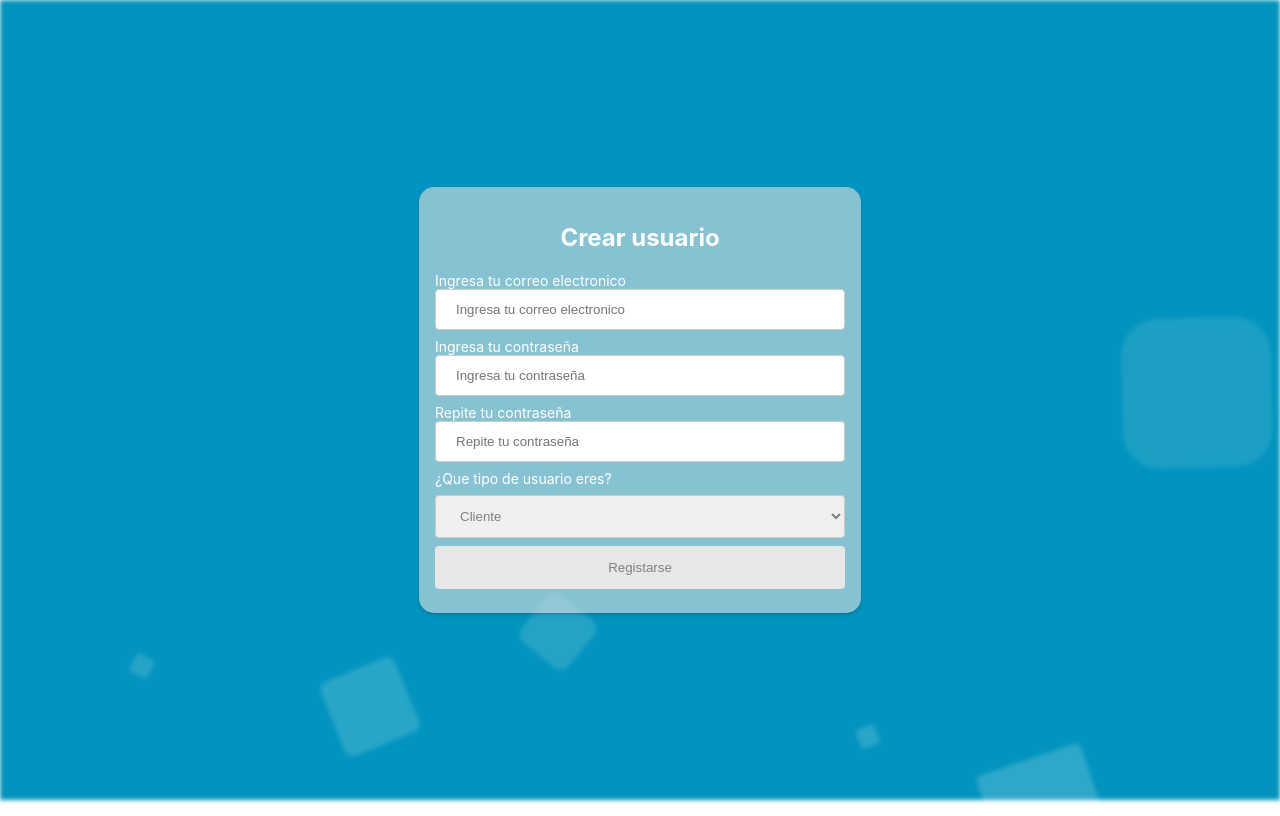
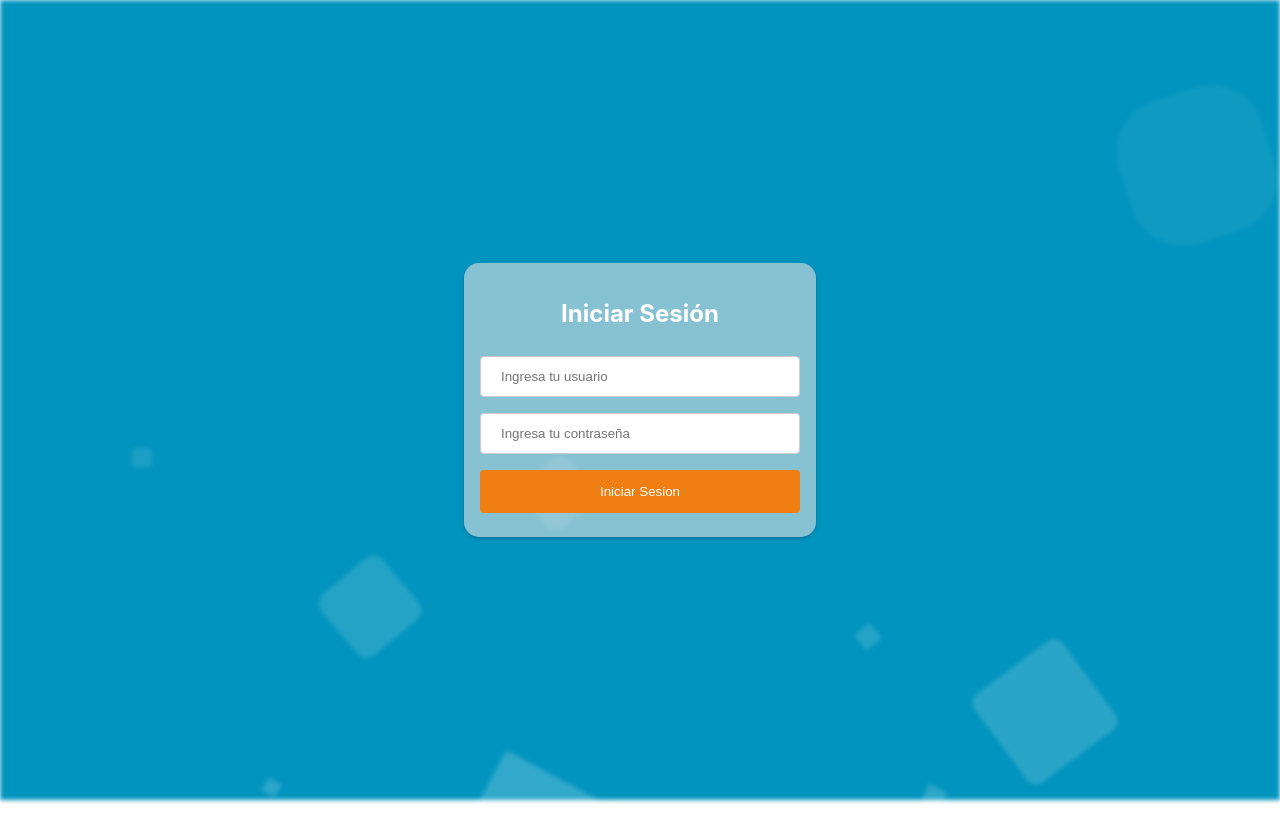
Before and after one commit to sgonzaec/cita-express-frontend-react, a React (Create React App) app: page /login in a window 1280 px wide. Shown: the top 816 px of the page. Built offline with nearby package versions, Linux system fonts and the light colour scheme.

Commit message:
feat: create router

```diff
--- a/public/index.html
+++ b/public/index.html
@@ -10,34 +10,11 @@
       content="Web site created using create-react-app"
     />
     <link rel="apple-touch-icon" href="%PUBLIC_URL%/logo192.png" />
-    <!--
-      manifest.json provides metadata used when your web app is installed on a
-      user's mobile device or desktop. See https://developers.google.com/web/fundamentals/web-app-manifest/
-    -->
     <link rel="manifest" href="%PUBLIC_URL%/manifest.json" />
-    <!--
-      Notice the use of %PUBLIC_URL% in the tags above.
-      It will be replaced with the URL of the `public` folder during the build.
-      Only files inside the `public` folder can be referenced from the HTML.
-
-      Unlike "/favicon.ico" or "favicon.ico", "%PUBLIC_URL%/favicon.ico" will
-      work correctly both with client-side routing and a non-root public URL.
-      Learn how to configure a non-root public URL by running `npm run build`.
-    -->
-    <title>React App</title>
+    <title>CitaExpress</title>
   </head>
   <body>
     <noscript>You need to enable JavaScript to run this app.</noscript>
     <div id="root"></div>
-    <!--
-      This HTML file is a template.
-      If you open it directly in the browser, you will see an empty page.
-
-      You can add webfonts, meta tags, or analytics to this file.
-      The build step will place the bundled scripts into the <body> tag.
-
-      To begin the development, run `npm start` or `yarn start`.
-      To create a production bundle, use `npm run build` or `yarn build`.
-    -->
   </body>
 </html>
--- a/src/App.tsx
+++ b/src/App.tsx
@@ -1,14 +1,11 @@
+import { RouterProvider } from 'react-router-dom';
 import './App.scss';
-
-//Pages
-// import Login from './Pages/Login/Login';
-import Register from './Pages/Register/Register';
+import routerList from './routes';
 
 function App() {
   return (
     <main>
-      {/* <Login/> */}
-      <Register />
+      <RouterProvider router={routerList} />
     </main>
   );
 }
--- /dev/null
+++ b/src/routes.tsx
@@ -0,0 +1,16 @@
+import { createBrowserRouter } from "react-router-dom";
+import Register from "./Pages/Register/Register";
+import Login from "./Pages/Login/Login";
+
+const routerList = createBrowserRouter([
+  {
+    path: "/register",
+    element: <Register />,
+  },
+  {
+    path: "/login",
+    element: <Login />,
+  },
+]);
+
+export default routerList;
```
